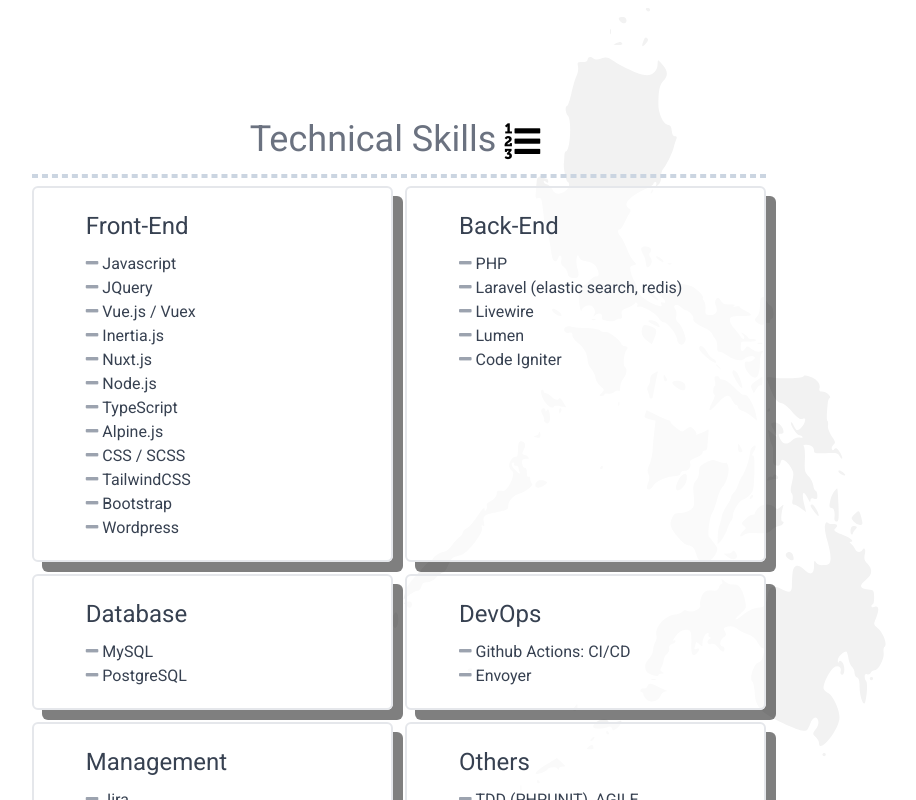
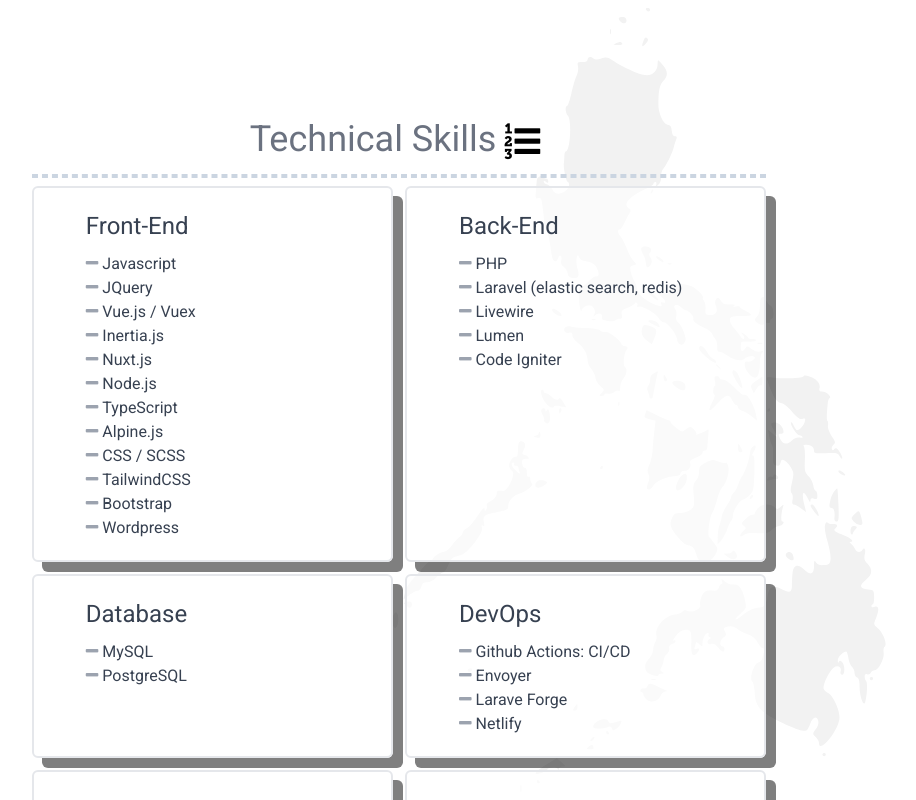
Before and after one commit to marcelooblan2016/mmo.nuxt, a Nuxt app: page /skills in a window 1280 px wide. Shown: the top 800 px of the page, without its empty margins (241-1157 px from the left). Built offline with nearby package versions, Linux system fonts and the light colour scheme.

Commit message:
update skills

```diff
--- a/mixins/global.js
+++ b/mixins/global.js
@@ -85,6 +85,8 @@
                     lists: [
                         "Github Actions: CI/CD",
                         "Envoyer",
+                        "Larave Forge",
+                        "Netlify"
                     ],
                 },
                 {
```
